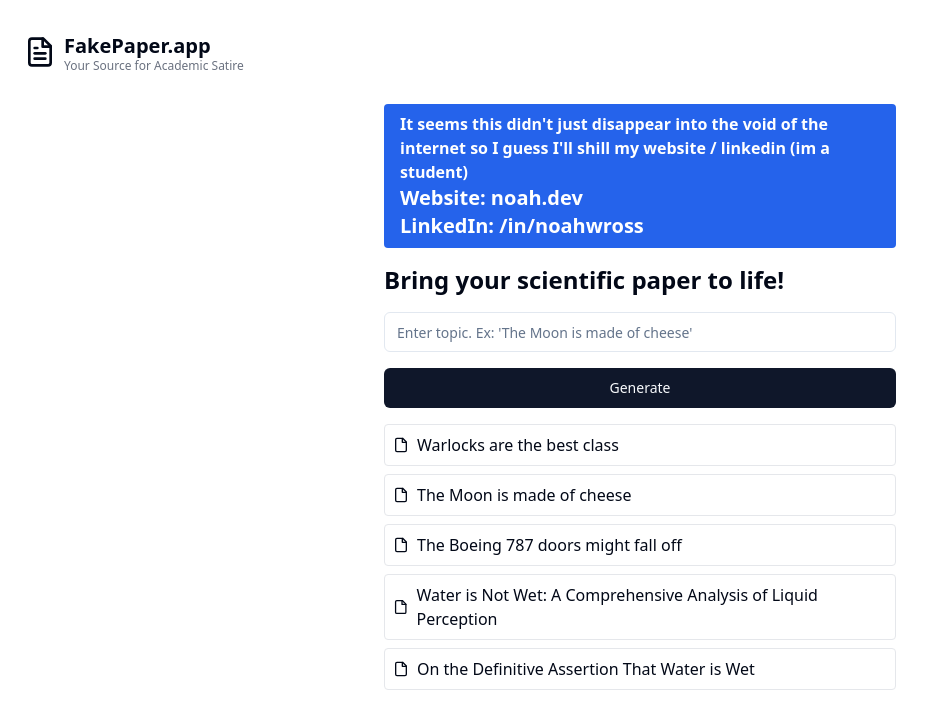
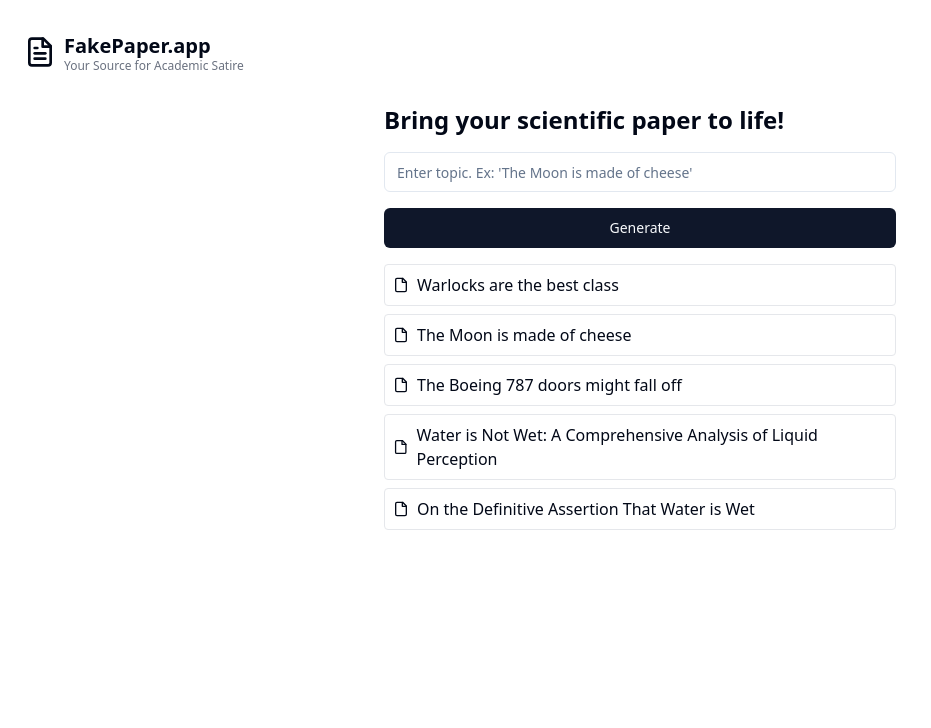
Before and after one commit to rossnoah/FakePaper, a Next.js app: page / in a window 1280 px wide. Shown: the top 728 px of the page, without its empty margins (0-931 px from the left). Built offline with nearby package versions, Linux system fonts and the light colour scheme; no server answers.

Commit message:
Revert "add linkedin and website"
This reverts commit 49ff44a67f345a9699ab77abeb2ba955fc76b2ca.

```diff
--- a/app/page.tsx
+++ b/app/page.tsx
@@ -165,22 +165,6 @@ function Generate({
 }) {
   return (
     <div className="flex flex-col gap-4">
-      <div className="bg-blue-600 text-white font-bold py-2 px-4 rounded">
-        {
-          "It seems this didn't just disappear into the void of the internet so I guess I'll shill my website / linkedin (im a student)"
-        }
-        <br />
-        <a href="https://noah.dev" className="font-black text-xl">
-          Website: noah.dev
-        </a>
-        <br />
-        <a
-          href="https://linkedin.com/in/noahwross/"
-          className="font-black text-xl"
-        >
-          LinkedIn: /in/noahwross
-        </a>
-      </div>
       <h2 className="text-2xl font-semibold">
         Bring your scientific paper to life!
       </h2>
```
